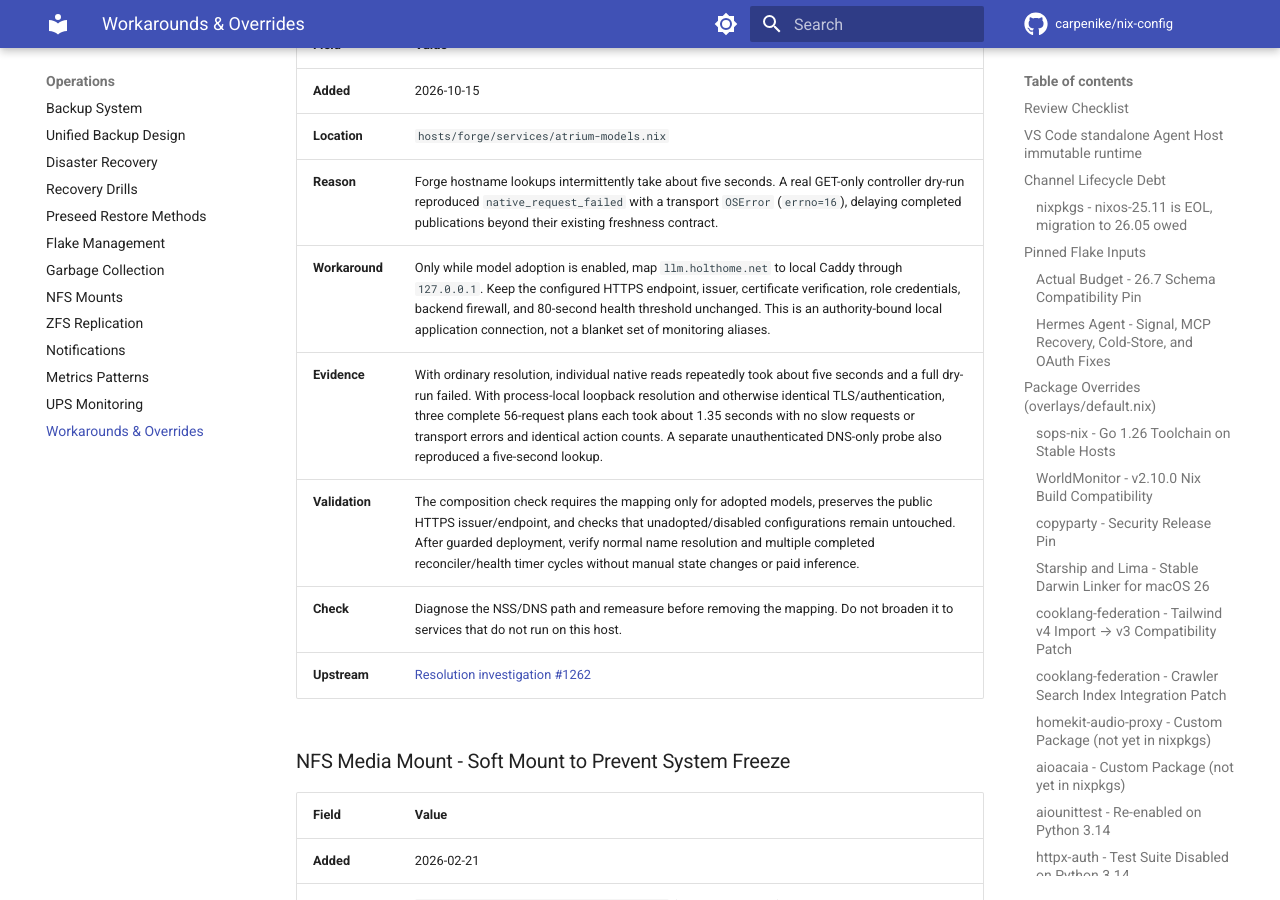
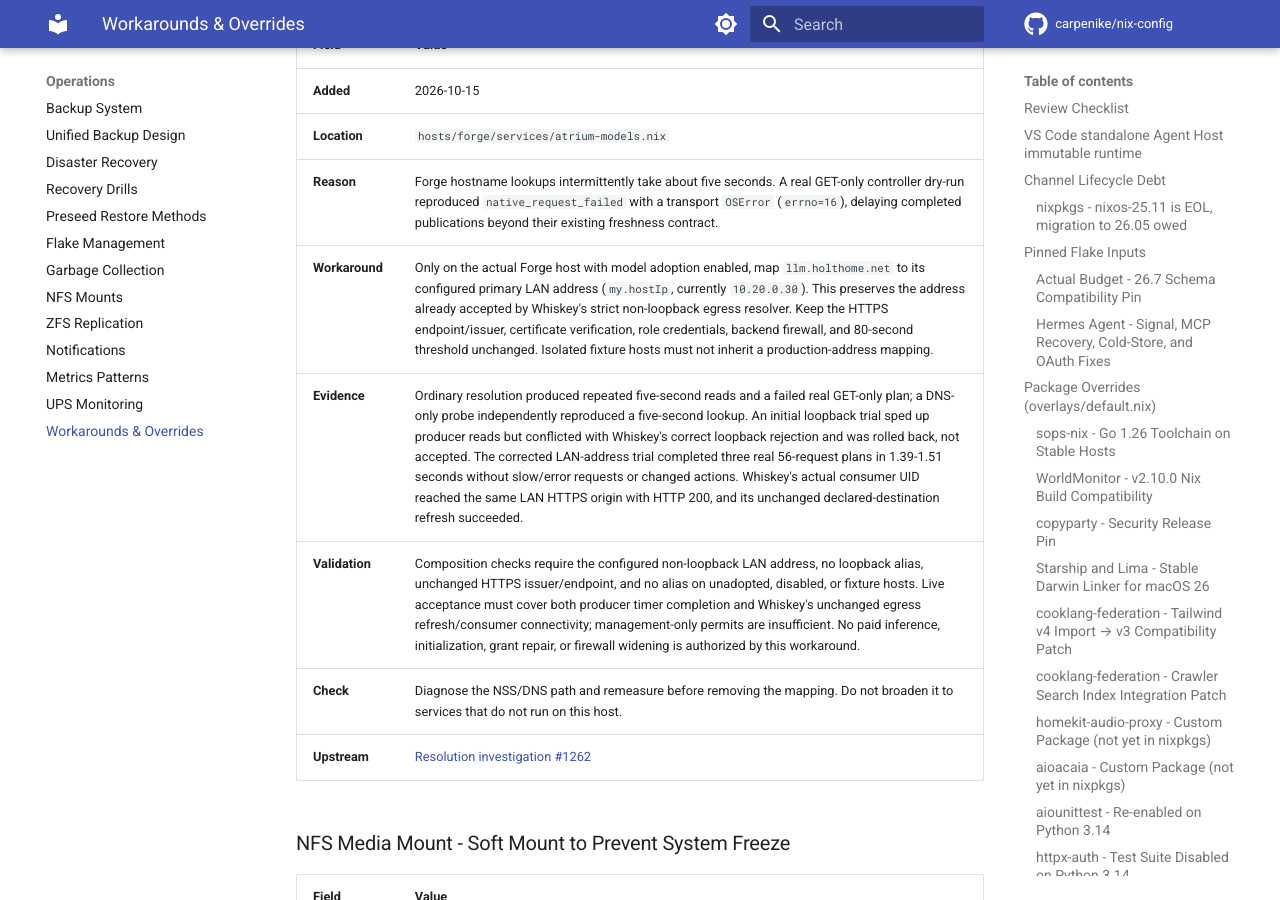
Before and after one commit to carpenike/nix-config, an MkDocs documentation site: the page built from docs/workarounds.md, in a window 1280 px wide and 900 px high, scrolled down 23520 px. Built offline with MkDocs 1.6.1 and Material for MkDocs 9.7.7, drawn with Linux system fonts in a browser that asks for light colours; comment, search, counter and statistics services are not loaded.

Commit message:
fix(atrium): retain the consumer-safe LAN origin address
Replace the incompatible loopback alias with Forge primary hostIp, only on the actual adopted Forge host. Preserve HTTPS/TLS and strict Whiskey address policy; add consumer-address and isolated-fixture coverage. Actual producer GET-only plans and consumer UID connectivity pass without firewall widening.

Co-authored-by: Copilot <223556219+Copilot@users.noreply.github.com>
Copilot-Session: fe3feb55-e8e8-4aa6-9594-13af56bef58c

```diff
--- a/docs/workarounds.md
+++ b/docs/workarounds.md
@@ -464,9 +464,9 @@ Services using `pkgs.unstable.*` instead of stable packages:
 | **Added** | 2026-10-15 |
 | **Location** | `hosts/forge/services/atrium-models.nix` |
 | **Reason** | Forge hostname lookups intermittently take about five seconds. A real GET-only controller dry-run reproduced `native_request_failed` with a transport `OSError` (`errno=16`), delaying completed publications beyond their existing freshness contract. |
-| **Workaround** | Only while model adoption is enabled, map `llm.holthome.net` to local Caddy through `127.0.0.1`. Keep the configured HTTPS endpoint, issuer, certificate verification, role credentials, backend firewall, and 80-second health threshold unchanged. This is an authority-bound local application connection, not a blanket set of monitoring aliases. |
-| **Evidence** | With ordinary resolution, individual native reads repeatedly took about five seconds and a full dry-run failed. With process-local loopback resolution and otherwise identical TLS/authentication, three complete 56-request plans each took about 1.35 seconds with no slow requests or transport errors and identical action counts. A separate unauthenticated DNS-only probe also reproduced a five-second lookup. |
-| **Validation** | The composition check requires the mapping only for adopted models, preserves the public HTTPS issuer/endpoint, and checks that unadopted/disabled configurations remain untouched. After guarded deployment, verify normal name resolution and multiple completed reconciler/health timer cycles without manual state changes or paid inference. |
+| **Workaround** | Only on the actual Forge host with model adoption enabled, map `llm.holthome.net` to its configured primary LAN address (`my.hostIp`, currently `10.20.0.30`). This preserves the address already accepted by Whiskey's strict non-loopback egress resolver. Keep the HTTPS endpoint/issuer, certificate verification, role credentials, backend firewall, and 80-second threshold unchanged. Isolated fixture hosts must not inherit a production-address mapping. |
+| **Evidence** | Ordinary resolution produced repeated five-second reads and a failed real GET-only plan; a DNS-only probe independently reproduced a five-second lookup. An initial loopback trial sped up producer reads but conflicted with Whiskey's correct loopback rejection and was rolled back, not accepted. The corrected LAN-address trial completed three real 56-request plans in 1.39-1.51 seconds without slow/error requests or changed actions. Whiskey's actual consumer UID reached the same LAN HTTPS origin with HTTP 200, and its unchanged declared-destination refresh succeeded. |
+| **Validation** | Composition checks require the configured non-loopback LAN address, no loopback alias, unchanged HTTPS issuer/endpoint, and no alias on unadopted, disabled, or fixture hosts. Live acceptance must cover both producer timer completion and Whiskey's unchanged egress refresh/consumer connectivity; management-only permits are insufficient. No paid inference, initialization, grant repair, or firewall widening is authorized by this workaround. |
 | **Check** | Diagnose the NSS/DNS path and remeasure before removing the mapping. Do not broaden it to services that do not run on this host. |
 | **Upstream** | [Resolution investigation #1262](https://github.com/carpenike/nix-config/issues/1262) |
 
```
Also changed, not shown: 2 other files.
